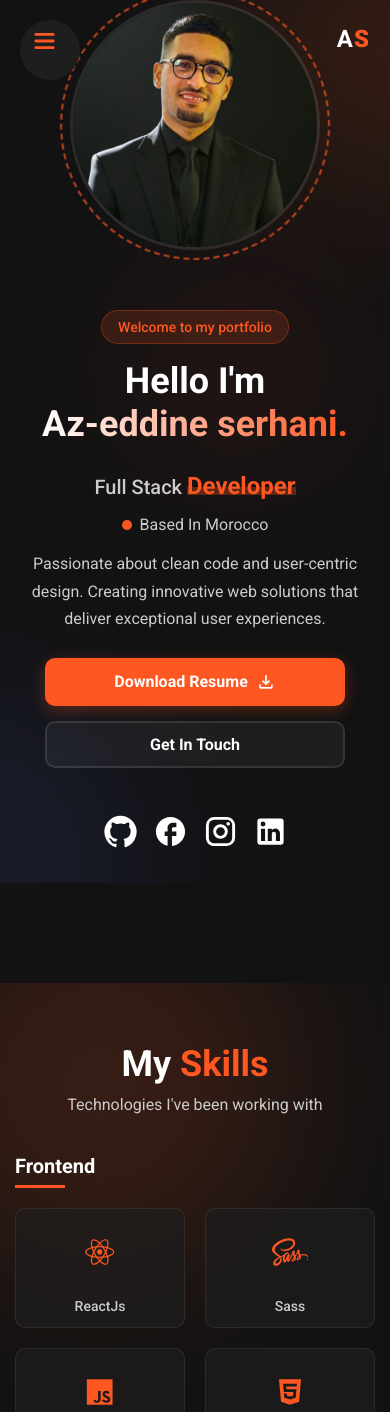
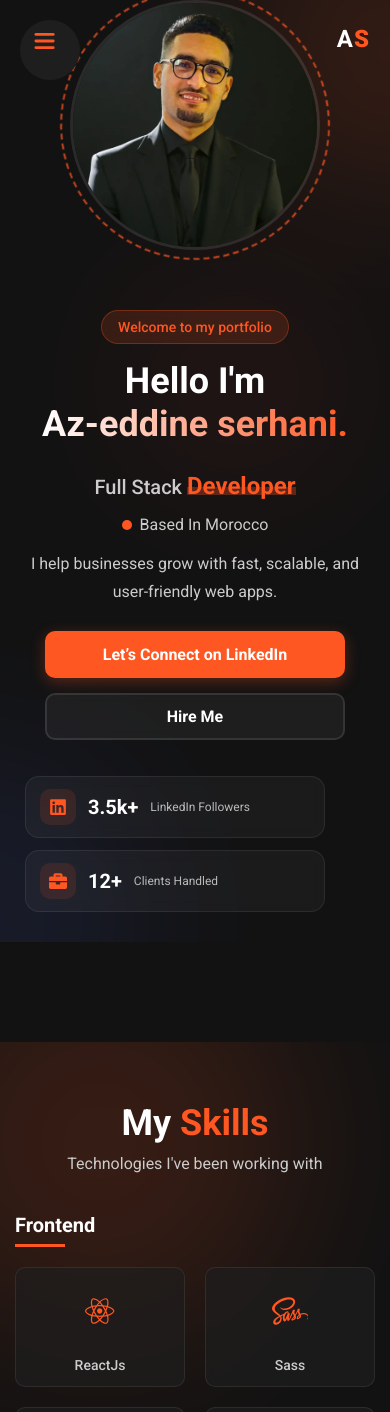
Before and after one commit to azdinserhani/portfolio-v2, a React (Vite) app: page / in a window 390 px wide. Shown: the top 1412 px of the page. Built offline with nearby package versions, Linux system fonts and the light colour scheme.

Commit message:
Add new profile image and update Hero component with LinkedIn stats; refactor styles for improved layout and responsiveness

```diff
--- a/src/App.scss
+++ b/src/App.scss
@@ -30,7 +30,7 @@ html, body {
 
 body {
   width: 100%;
-  max-width: 1366px;
+  // max-width: 1366px;
   margin: auto;
   background-color: $dark-background;
   color: $text-primary;
--- a/src/mockData.jsx
+++ b/src/mockData.jsx
@@ -98,23 +98,3 @@ export const projectData = [
     gitUrl: "https://github.com/azdinserhani/Glyco-Vision_clients-site.git",
   },
 ];
-
-export const social = [
-  {
-    icon: <GitHubIcon fontSize="large" />,
-    link: "https://github.com/azdinserhani"
-  },
-  {
-
-    icon: <FacebookOutlinedIcon fontSize="large" />,
-    link: "https://www.facebook.com/azdine.azdine.52438174"
-  },
-  {
-    icon:<InstagramIcon fontSize="large" />,
- link: "https://www.instagram.com/azedine.dev/"
-  }, {
-    icon: <LinkedInIcon fontSize="large" />,
-  link: "https://www.linkedin.com/in/az-eddine-serhani-32033a288/"
-}
-
-]
--- a/src/section/hero/Hero.jsx
+++ b/src/section/hero/Hero.jsx
@@ -1,8 +1,6 @@
 import "./Hero.scss";
 import { motion } from "framer-motion";
-import FileDownloadOutlinedIcon from "@mui/icons-material/FileDownloadOutlined";
-
-import { social } from "../../mockData";
+import { FaLinkedin, FaBriefcase } from "react-icons/fa";
 
 const Hero = () => {
   const name = "Az-eddine serhani.".split("");
@@ -72,25 +70,19 @@ const Hero = () => {
             </div>
 
             <p>
-              Passionate about clean code and user-centric design. Creating
-              innovative web solutions that deliver exceptional user
-              experiences.
+              I help businesses grow with fast, scalable, and user-friendly web
+              apps.
             </p>
 
             <div className="cta-buttons">
               <motion.a
-                href="../../public/myCv.pdf"
-                download="Az-eddine_Serhani_CV.pdf"
-                target="_blank"
+                href="https://www.linkedin.com/in/az-eddine-serhani-32033a288/"
                 rel="noopener noreferrer"
                 className="primary-btn"
                 whileHover={{ scale: 1.05 }}
                 whileTap={{ scale: 0.95 }}
               >
-                <button>
-                  Download Resume
-                  <FileDownloadOutlinedIcon />
-                </button>
+                <button>Let’s Connect on LinkedIn</button>
               </motion.a>
               <motion.a
                 href="#Contact"
@@ -98,37 +90,43 @@ const Hero = () => {
                 whileHover={{ scale: 1.05 }}
                 whileTap={{ scale: 0.95 }}
               >
-                <button>Get In Touch</button>
+                <button>Hire Me</button>
               </motion.a>
             </div>
 
-            <div className="social">
-              {social.map((item, index) => {
-                return (
-                  <motion.a
-                    key={index}
-                    href={item.link}
-                    initial={{ opacity: 0, y: 20 }}
-                    whileHover={{
-                      scale: 1.1,
-                      color: "#ff5722",
-                      transition: { duration: 0.2 },
-                    }}
-                    animate={{
-                      opacity: 1,
-                      y: 0,
-                      transition: {
-                        duration: 0.5,
-                        ease: "easeOut",
-                        delay: 0.8 + 0.1 * index,
-                      },
-                    }}
-                  >
-                    {item.icon}
-                  </motion.a>
-                );
-              })}
-            </div>
+            {/* Stats: LinkedIn followers and clients handled */}
+            <motion.div
+              className="stats"
+              initial={{ opacity: 0, y: 20 }}
+              animate={{ opacity: 1, y: 0 }}
+              transition={{ duration: 0.6, delay: 0.5 }}
+            >
+              <motion.div
+                className="stat-card"
+                whileHover={{ y: -4 }}
+                transition={{ type: "spring", stiffness: 250, damping: 20 }}
+                aria-label="LinkedIn followers"
+              >
+                <div className="stat-icon">
+                  <FaLinkedin />
+                </div>
+                <div className="stat-value">3.5k+</div>
+                <div className="stat-label">LinkedIn Followers</div>
+              </motion.div>
+
+              <motion.div
+                className="stat-card"
+                whileHover={{ y: -4 }}
+                transition={{ type: "spring", stiffness: 250, damping: 20 }}
+                aria-label="Clients handled"
+              >
+                <div className="stat-icon">
+                  <FaBriefcase />
+                </div>
+                <div className="stat-value">12+</div>
+                <div className="stat-label">Clients Handled</div>
+              </motion.div>
+            </motion.div>
           </motion.div>
 
           <motion.div
@@ -141,7 +139,7 @@ const Hero = () => {
             }}
           >
             <div className="image-container">
-              <img src="../myImg.png" alt="Az-eddine Serhani" />
+              <img src="../myImg.webp" alt="Az-eddine Serhani" />
               <div className="image-border"></div>
             </div>
           </motion.div>
--- a/src/section/hero/Hero.scss
+++ b/src/section/hero/Hero.scss
@@ -345,6 +345,82 @@
           gap: 15px;
         }
       }
+
+      // Stats section
+      .stats {
+        display: flex;
+        flex-direction: column;
+        gap: 16px;
+        margin-top: 20px;
+
+        @include tablet {
+          flex-direction: column;
+          gap: 14px;
+        }
+
+        @include mobile {
+          grid-template-columns: 1fr;
+          gap: 12px;
+          width: 100%;
+          max-width: 360px;
+        }
+
+        .stat-card {
+          background-color: rgba(255, 255, 255, 0.04);
+          border: 1px solid rgba(255, 255, 255, 0.08);
+          border-radius: 14px;
+          padding: 14px 16px;
+          display: flex;
+          align-items: center;
+          gap: 12px;
+          backdrop-filter: blur(6px);
+          transition: transform 0.3s ease, border-color 0.3s ease, background-color 0.3s ease;
+          width: 300px;
+
+          &:hover {
+            background-color: rgba(255, 255, 255, 0.06);
+            border-color: rgba($accent-color, 0.3);
+          }
+
+          .stat-icon {
+            width: 40px;
+            height: 40px;
+            border-radius: 10px;
+            display: grid;
+            place-items: center;
+            background: rgba($accent-color, 0.12);
+            color: $accent-color;
+            flex: 0 0 auto;
+
+            svg {
+              font-size: 20px;
+            }
+          }
+
+          .stat-value {
+            font-size: 22px;
+            font-weight: 700;
+            color: $text-primary;
+            line-height: 1;
+          }
+
+          .stat-label {
+            margin-left: auto;
+            font-size: 13px;
+            color: $text-secondary;
+            opacity: 0.9;
+            white-space: nowrap;
+          }
+
+          @include mobile {
+
+            padding: 12px 14px;
+            .stat-icon { width: 36px; height: 36px; svg { font-size: 18px; } }
+            .stat-value { font-size: 20px; }
+            .stat-label { font-size: 12px; margin-left: 0; }
+          }
+        }
+      }
     }
 
     .right {
@@ -358,8 +434,8 @@
       }
 
       .image-container {
-        width: 400px;
-        height: 400px;
+        width: 600px;
+        height: 600px;
         position: relative;
 
         @include tablet {
```
Also changed, not shown: public/myImg.webp (added).
